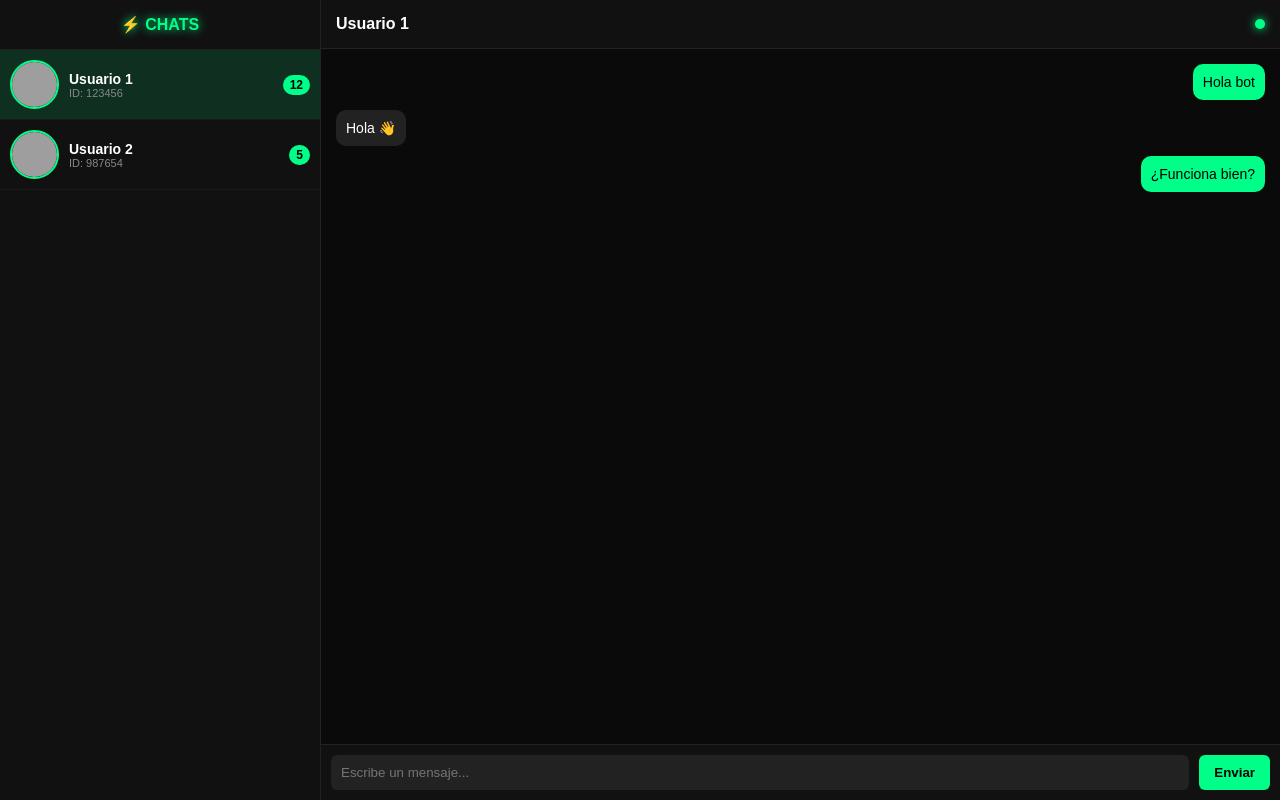
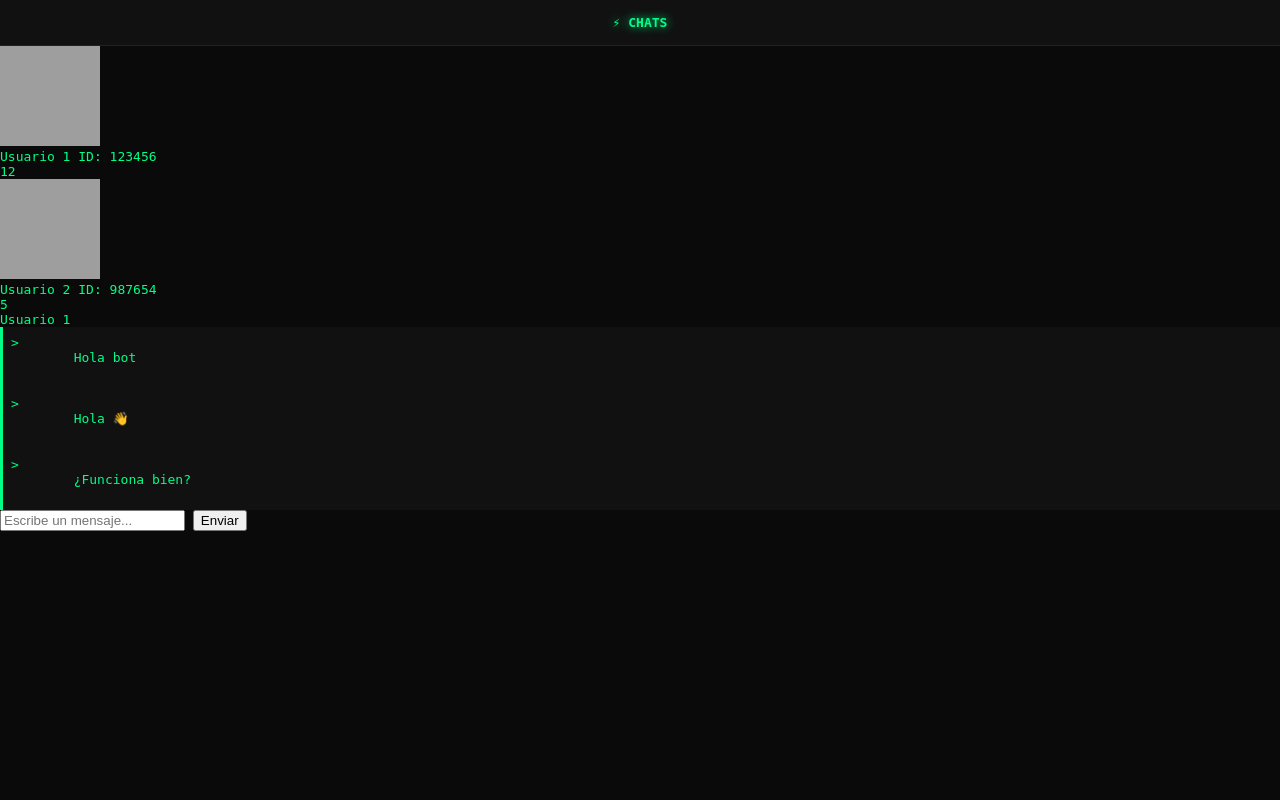
Before and after one commit to KekoOfficial/7, a Flask app: page / in a window 1280 px wide. Run offline with Flask 3, Linux system fonts and the light colour scheme; grey boxes are pictures that could not be loaded.

Commit message:
Actualizar index.css

```diff
--- a/static/index.css
+++ b/static/index.css
@@ -1,218 +1,45 @@
-/* RESET */
 body{
 margin:0;
-font-family:Arial, sans-serif;
 background:#0a0a0a;
-color:#fff;
+font-family:monospace;
+color:#00ff88;
 }
 
-/* APP */
-.app{
-display:flex;
-height:100vh;
-overflow:hidden;
-}
-
-/* SIDEBAR */
-.sidebar{
-width:320px;
-background:#111;
-border-right:1px solid #222;
+.container{
 display:flex;
 flex-direction:column;
+height:100vh;
 }
 
 .header{
 padding:15px;
+background:#111;
 text-align:center;
 font-weight:bold;
 border-bottom:1px solid #222;
-}
-
-/* CHAT ITEM */
-.chat{
-display:flex;
-align-items:center;
-padding:10px;
-cursor:pointer;
-transition:0.2s;
-border-bottom:1px solid #1a1a1a;
-}
-
-.chat:hover{
-background:#1a1a1a;
-}
-
-.chat.active{
-background:#00ff8820;
-}
-
-/* FOTO */
-.chat img{
-width:45px;
-height:45px;
-border-radius:50%;
-margin-right:10px;
-border:2px solid #00ff88;
-}
-
-/* INFO */
-.chat-info{
-flex:1;
-display:flex;
-flex-direction:column;
-}
-
-.name{
-font-size:14px;
-font-weight:bold;
-}
-
-.id{
-font-size:11px;
-color:#888;
-}
-
-/* META */
-.meta{
-display:flex;
-align-items:center;
-}
-
-.count{
-background:#00ff88;
-color:#000;
-padding:3px 7px;
-border-radius:10px;
-font-size:12px;
-font-weight:bold;
-}
-
-/* CHAT AREA */
-.chat-area{
-flex:1;
-display:flex;
-flex-direction:column;
-}
-
-/* TOP BAR */
-.top-bar{
-padding:15px;
-background:#111;
-border-bottom:1px solid #222;
-display:flex;
-justify-content:space-between;
-align-items:center;
-}
-
-.chat-title{
-font-weight:bold;
-}
-
-/* STATUS */
-.status{
-width:10px;
-height:10px;
-border-radius:50%;
-}
-
-.online{
-background:#00ff88;
-box-shadow:0 0 10px #00ff88;
-}
-
-/* MENSAJES */
-.messages{
-flex:1;
-padding:15px;
-overflow-y:auto;
-display:flex;
-flex-direction:column;
-gap:10px;
-}
-
-/* MENSAJE */
-.msg{
-max-width:70%;
-padding:10px;
-border-radius:10px;
-font-size:14px;
-}
-
-/* USER */
-.user{
-align-self:flex-end;
-background:#00ff88;
-color:#000;
-}
-
-/* BOT */
-.bot{
-align-self:flex-start;
-background:#222;
-}
-
-/* INPUT */
-.input-area{
-display:flex;
-padding:10px;
-background:#111;
-border-top:1px solid #222;
-}
-
-.input-area input{
-flex:1;
-padding:10px;
-border:none;
-background:#222;
-color:#fff;
-border-radius:6px;
-margin-right:10px;
-}
-
-.input-area input:focus{
-outline:none;
-box-shadow:0 0 5px #00ff88;
-}
-
-.input-area button{
-padding:10px 15px;
-background:#00ff88;
-border:none;
-border-radius:6px;
-font-weight:bold;
-cursor:pointer;
-}
-
-/* SCROLL */
-.messages::-webkit-scrollbar{
-width:5px;
-}
-
-.messages::-webkit-scrollbar-thumb{
-background:#00ff88;
-border-radius:10px;
-}
-
-/* GLOW */
-.glow-text{
 color:#00ff88;
 text-shadow:0 0 10px #00ff88;
 }
 
-/* RESPONSIVE (XIAOMI) */
-@media(max-width:768px){
-
-.sidebar{
-width:90px;
+.chat-box{
+flex:1;
+padding:15px;
+overflow:hidden;
+display:flex;
+flex-direction:column;
+gap:5px;
 }
 
-.chat-info{
-display:none;
+.msg{
+background:#111;
+padding:8px;
+border-left:3px solid #00ff88;
+font-size:13px;
+white-space:pre-wrap;
 }
 
-.count{
-font-size:10px;
+/* efecto consola */
+.msg::before{
+content:"> ";
+color:#00ff88;
 }
-
-}
```
